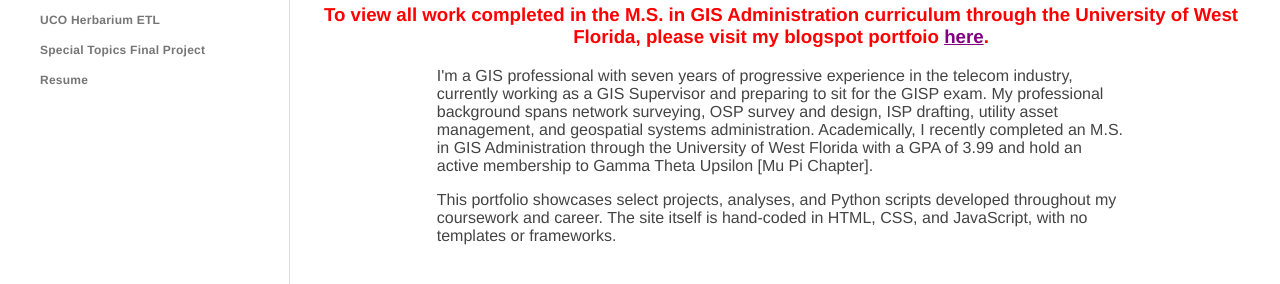
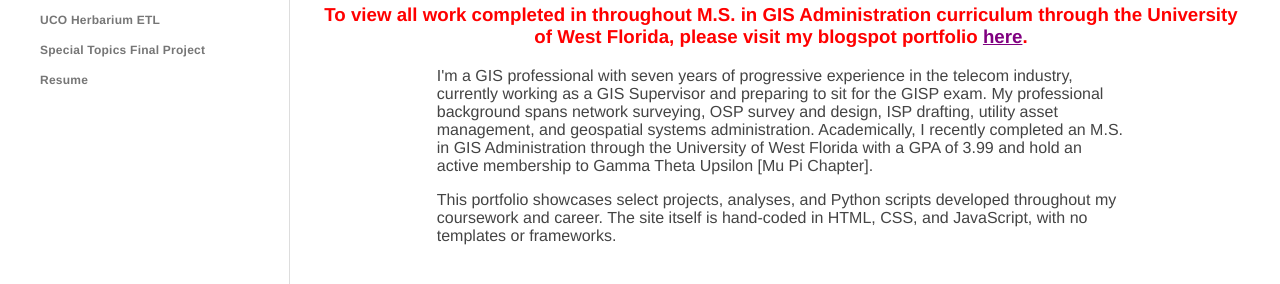
Before and after one commit to Mwright710788/Mwright710788.github.io, a plain HTML site: page index.html in a window 1280 px wide. Shown: the part 350-634 px from the top of the page. Drawn offline with Linux system fonts and the light colour scheme.

Commit message:
fixed typo on index.html

```diff
--- a/index.html
+++ b/index.html
@@ -35,8 +35,8 @@
         <h3 style="color: red; text-align: center;">This site is a side project that is developed in my spare time and
           is continually updated as time allows. Please check back for revisions /
           updates.</h3>
-        <h3 style="color: red; text-align: center;">To view all work completed in the M.S. in GIS Administration curriculum
-          through the University of West Florida, please visit my blogspot portfoio
+        <h3 style="color: red; text-align: center;">To view all work completed in throughout M.S. in GIS Administration curriculum
+          through the University of West Florida, please visit my blogspot portfolio
           <a style="color: purple"; href="https://marcwright0708.blogspot.com/">here</a>.
         </h3>
         <p>I'm a GIS professional with seven years of progressive experience in the
```
